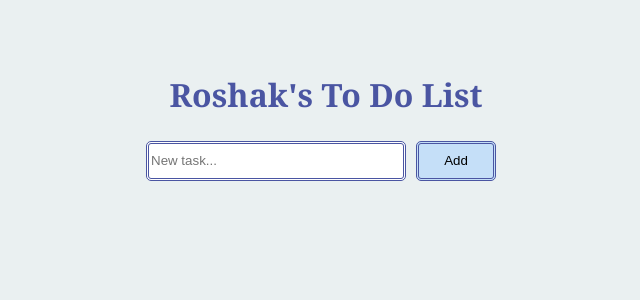
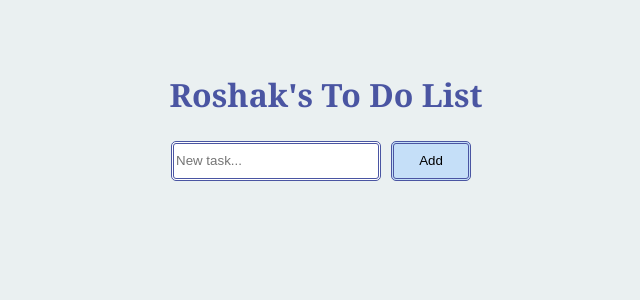
Before and after one commit to RoshakN/todo-list, a React (Vite) app: page / in a window 1280 px wide. Shown: the top 300 px of the page, without its empty margins (314-954 px from the left). Built offline with nearby package versions, Linux system fonts and the light colour scheme.

Commit message:
Fix input css

```diff
--- a/src/App.css
+++ b/src/App.css
@@ -24,7 +24,7 @@
 }
 
 .new-task > input {
-  min-width: 250px;
+  flex-basis: 200px;
   border: 3px double #4a55a2;
   outline: none;
   border-radius: 5px;
@@ -64,8 +64,7 @@
   border: transparent;
 }
 
-.new-task-button:hover,
-.new-task-button:active {
+.new-task-button:hover {
   background-color: #4a55a2;
   color: aliceblue;
 }
```
